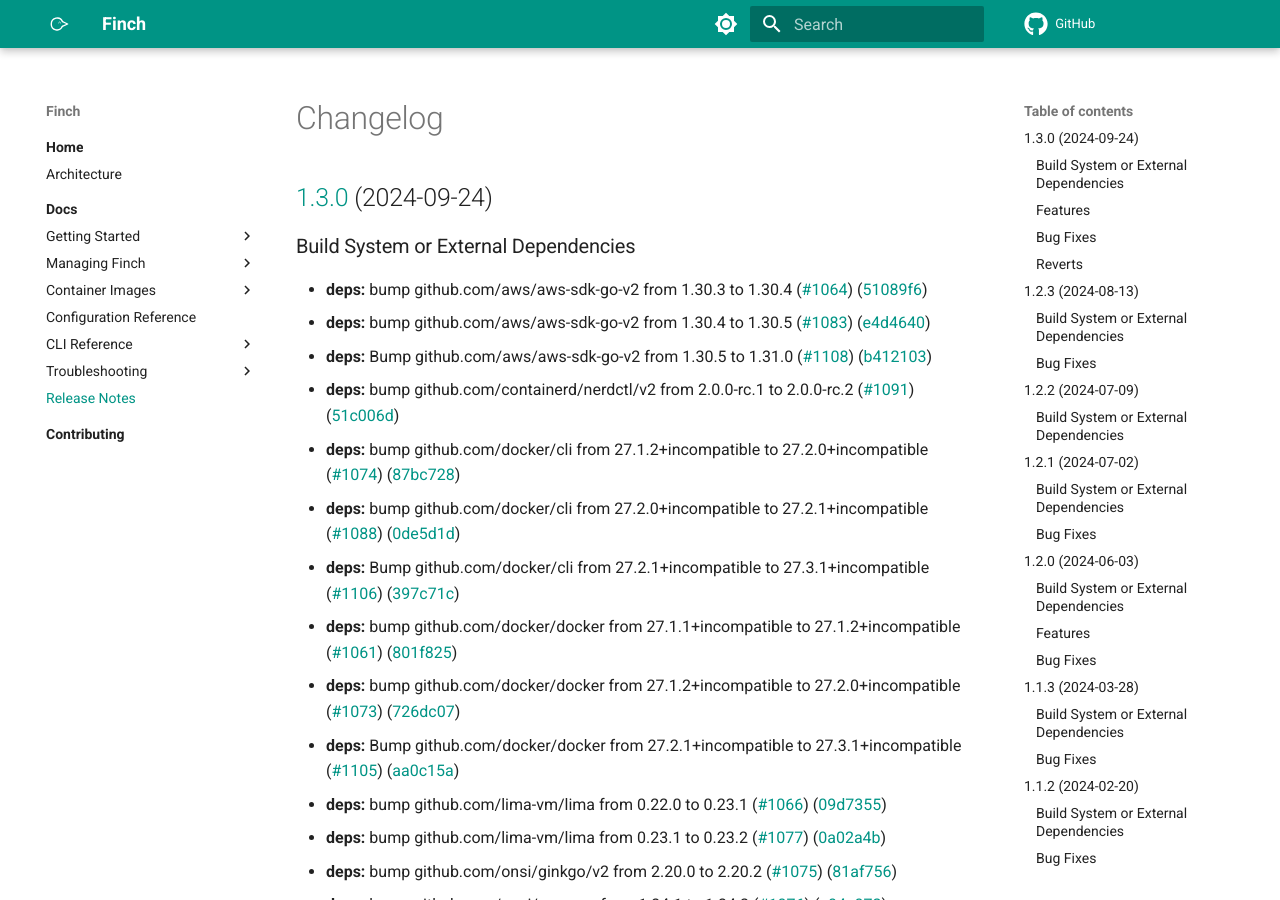
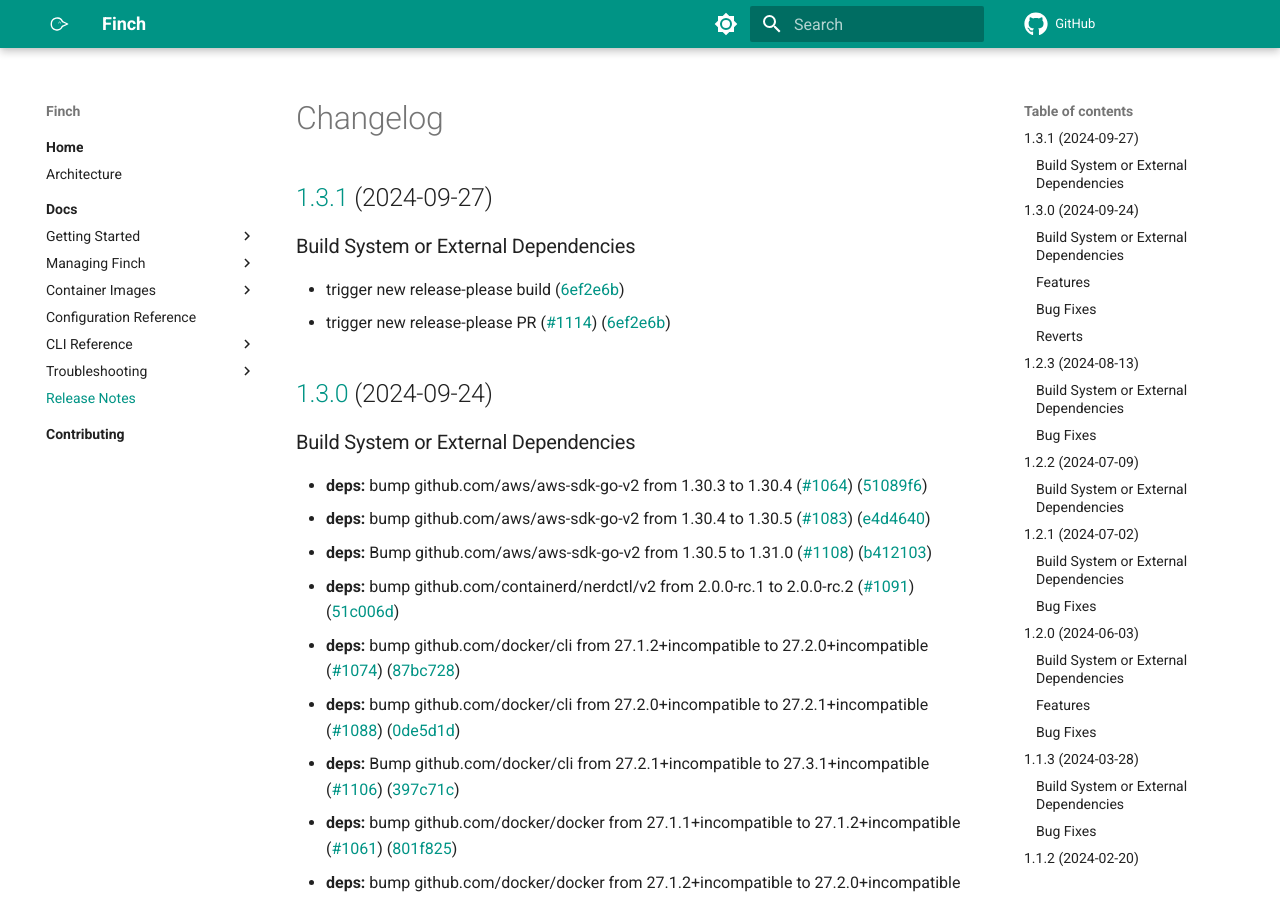
Before and after one commit to runfinch/finch-website, an MkDocs documentation site: the page built from docs/docs/changelog.md, in a window 1280 px wide and 900 px high. Built offline with MkDocs 1.6.1 and Material for MkDocs 9.7.7, drawn with Linux system fonts in a browser that asks for light colours; comment, search, counter and statistics services are not loaded.

Commit message:
[create-pull-request] automated change
Signed-off-by: github-actions[bot] <41898282+github-actions[bot]@users.noreply.github.com>

```diff
--- a/docs/docs/changelog.md
+++ b/docs/docs/changelog.md
@@ -1,4 +1,12 @@
 # Changelog
+
+## [1.3.1](https://github.com/runfinch/finch/compare/v1.3.0...v1.3.1) (2024-09-27)
+
+
+### Build System or External Dependencies
+
+* trigger new release-please build ([6ef2e6b](https://github.com/runfinch/finch/commit/6ef2e6b157bc6226a878196c0b5dd692dcca4ce3))
+* trigger new release-please PR ([#1114](https://github.com/runfinch/finch/issues/1114)) ([6ef2e6b](https://github.com/runfinch/finch/commit/6ef2e6b157bc6226a878196c0b5dd692dcca4ce3))
 
 ## [1.3.0](https://github.com/runfinch/finch/compare/v1.2.3...v1.3.0) (2024-09-24)
 
```
